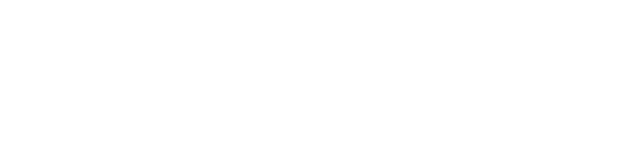
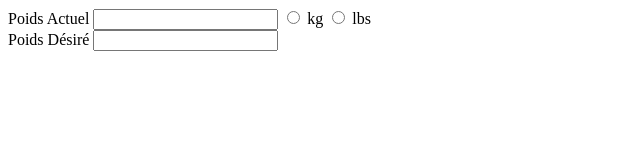
Before and after one commit to AlexandreDestoky/Prevision-poids, a plain HTML site: page index.html in a window 1280 px wide. Shown: the whole page, without its empty margins (0-640 px from the left). Drawn offline with Linux system fonts and the light colour scheme.

Commit message:
Première ébauche
Début de HTML

```diff
--- a/index.html
+++ b/index.html
@@ -1,12 +1,25 @@
 <!DOCTYPE html>
 <html lang="en">
-<head>
-  <meta charset="UTF-8">
-  <meta http-equiv="X-UA-Compatible" content="IE=edge">
-  <meta name="viewport" content="width=device-width, initial-scale=1.0">
-  <title>Prevision Poids</title>
-</head>
-<body>
-
-</body>
+  <head>
+    <meta charset="UTF-8" />
+    <meta http-equiv="X-UA-Compatible" content="IE=edge" />
+    <meta name="viewport" content="width=device-width, initial-scale=1.0" />
+    <title>Prevision Poids</title>
+  </head>
+  <body>
+    <form>
+      <div>
+        <label for="">Poids Actuel</label>
+        <input type="number">
+        <input type="radio" value="kg">
+        <label for="unitePoids">kg</label>
+        <input type="radio" value="lbs">
+        <label for="unitePoids">lbs</label>
+      </div>
+      <div>
+        <label for="">Poids Désiré</label>
+        <input type="number">
+      </div>
+    </form>
+  </body>
 </html>
```
